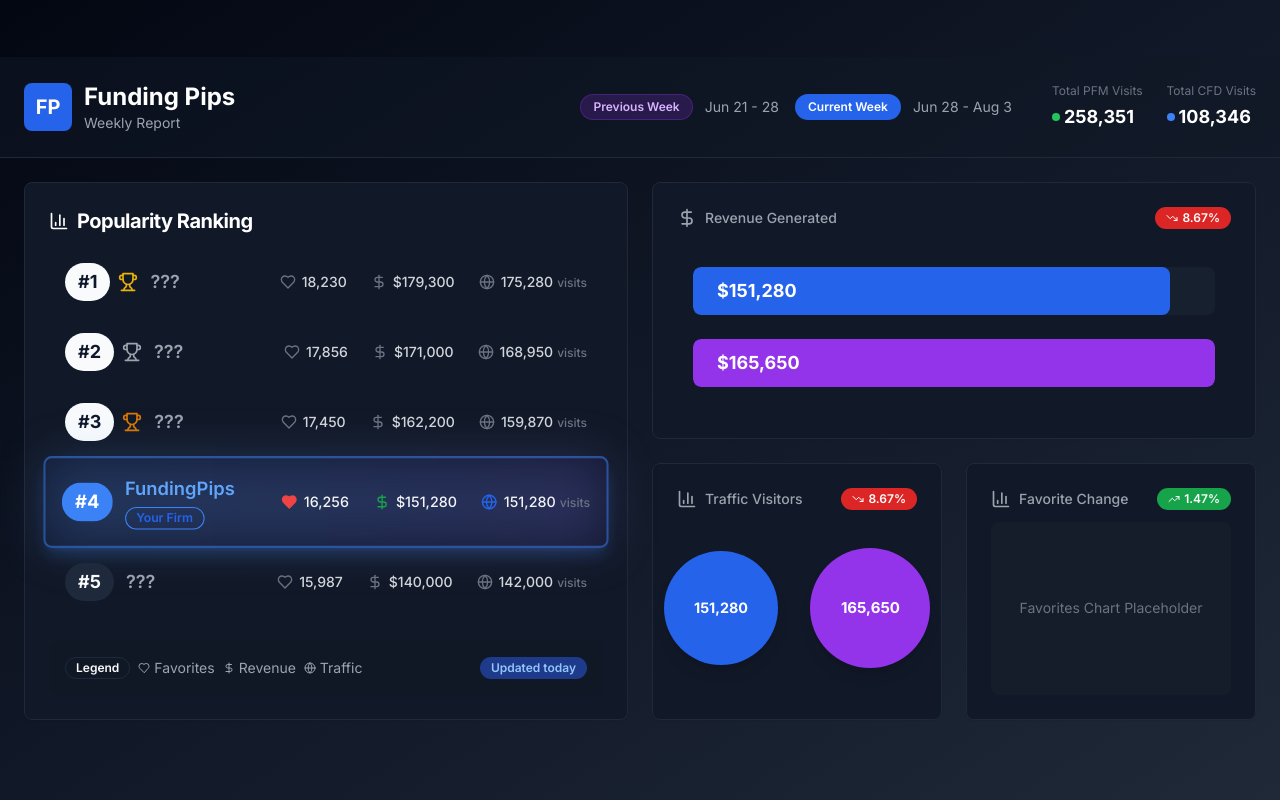
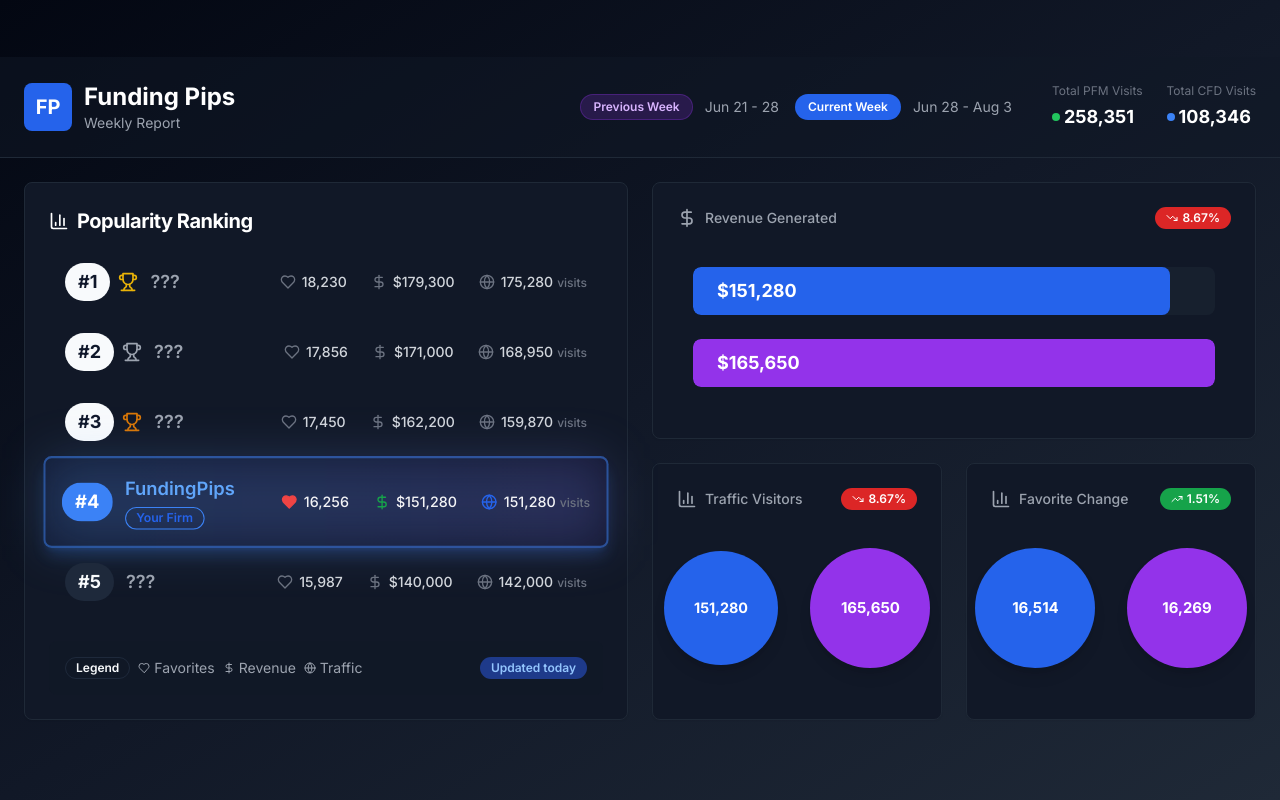
Before and after one commit to viniciusgmuller/pfm-dashboard-generator, a Next.js app: page / in a window 1280 px wide. Built offline with nearby package versions, Linux system fonts and the light colour scheme.

Commit message:
feat: Favorite Change Bubles Cards

```diff
--- a/components/FavoriteCard.tsx
+++ b/components/FavoriteCard.tsx
@@ -1,12 +1,49 @@
 "use client"
 
-import React from 'react'
+import React, { useState } from 'react'
 import { Card, CardContent, CardHeader } from '@/components/ui/card'
 import { Badge } from '@/components/ui/badge'
-import { BarChart3, TrendingUp } from 'lucide-react'
+import { BarChart3, TrendingDown, TrendingUp } from 'lucide-react'
 
 const FavoriteCard: React.FC = () => {
-  const changePercentage = 1.47
+  const [currentWeekFavorites, setCurrentWeekFavorites] = useState(16514)
+  const [previousWeekFavorites, setPreviousWeekFavorites] = useState(16269)
+  const [editingCurrent, setEditingCurrent] = useState(false)
+  const [editingPrevious, setEditingPrevious] = useState(false)
+
+  // Calculate percentage change: ((current - previous) / previous) * 100
+  const changePercentage = ((currentWeekFavorites - previousWeekFavorites) / previousWeekFavorites) * 100
+
+  const formatNumber = (amount: number): string => {
+    return new Intl.NumberFormat('en-US').format(amount)
+  }
+
+  const handleCurrentEdit = (value: string) => {
+    const numValue = parseInt(value.replace(/[^\d]/g, '')) || 0
+    setCurrentWeekFavorites(numValue)
+  }
+
+  const handlePreviousEdit = (value: string) => {
+    const numValue = parseInt(value.replace(/[^\d]/g, '')) || 0
+    setPreviousWeekFavorites(numValue)
+  }
+
+  const handleKeyPress = (e: React.KeyboardEvent, isEditing: boolean, setEditing: (value: boolean) => void) => {
+    if (e.key === 'Enter') {
+      setEditing(false)
+    }
+    if (e.key === 'Escape') {
+      setEditing(false)
+    }
+  }
+
+  // Calculate bubble sizes based on favorite values (relative to max value)
+  const maxValue = Math.max(currentWeekFavorites, previousWeekFavorites)
+  const minBubbleSize = 60 // minimum bubble size in pixels
+  const maxBubbleSize = 120 // maximum bubble size in pixels
+
+  const currentBubbleSize = minBubbleSize + ((currentWeekFavorites / maxValue) * (maxBubbleSize - minBubbleSize))
+  const previousBubbleSize = minBubbleSize + ((previousWeekFavorites / maxValue) * (maxBubbleSize - minBubbleSize))
 
   return (
     <Card className="bg-gray-900 border-gray-800 h-full flex flex-col">
@@ -16,15 +53,83 @@
             <BarChart3 className="w-5 h-5" />
             <span className="text-sm font-medium">Favorite Change</span>
           </div>
-          <Badge className="flex items-center gap-1 bg-green-600 text-white">
-            <TrendingUp className="w-3 h-3" />
-            {changePercentage.toFixed(2)}%
+          <Badge className={`flex items-center gap-1 ${
+            changePercentage >= 0 ? 'bg-green-600' : 'bg-red-600'
+          } text-white`}>
+            {changePercentage >= 0 ? (
+              <TrendingUp className="w-3 h-3" />
+            ) : (
+              <TrendingDown className="w-3 h-3" />
+            )}
+            {Math.abs(changePercentage).toFixed(2)}%
           </Badge>
         </div>
       </CardHeader>
       <CardContent className="pt-0 flex-1 flex flex-col">
-        <div className="flex-1 bg-gray-800/30 rounded-lg flex items-center justify-center">
-          <div className="text-gray-500 text-sm">Favorites Chart Placeholder</div>
+        <div className="flex-1 flex items-center justify-center gap-8 px-4">
+          {/* Current Week Bubble */}
+          <div className="flex flex-col items-center">
+            <div
+              className="bg-blue-600 rounded-full flex items-center justify-center transition-all duration-1000 ease-out shadow-lg"
+              style={{
+                width: `${currentBubbleSize}px`,
+                height: `${currentBubbleSize}px`
+              }}
+            >
+              {editingCurrent ? (
+                <input
+                  type="text"
+                  value={formatNumber(currentWeekFavorites)}
+                  onChange={(e) => handleCurrentEdit(e.target.value)}
+                  onBlur={() => setEditingCurrent(false)}
+                  onKeyDown={(e) => handleKeyPress(e, editingCurrent, setEditingCurrent)}
+                  className="bg-transparent text-white font-bold text-center outline-none border-none w-20 text-sm"
+                  autoFocus
+                />
+              ) : (
+                <span
+                  className="text-white font-bold text-center cursor-pointer hover:bg-blue-700/50 px-2 py-1 rounded transition-colors text-sm"
+                  onClick={() => setEditingCurrent(true)}
+                  title="Click to edit"
+                  style={{ fontSize: `${Math.max(10, currentBubbleSize / 8)}px` }}
+                >
+                  {formatNumber(currentWeekFavorites)}
+                </span>
+              )}
+            </div>
+          </div>
+
+          {/* Previous Week Bubble */}
+          <div className="flex flex-col items-center">
+            <div
+              className="bg-purple-600 rounded-full flex items-center justify-center transition-all duration-1000 ease-out shadow-lg"
+              style={{
+                width: `${previousBubbleSize}px`,
+                height: `${previousBubbleSize}px`
+              }}
+            >
+              {editingPrevious ? (
+                <input
+                  type="text"
+                  value={formatNumber(previousWeekFavorites)}
+                  onChange={(e) => handlePreviousEdit(e.target.value)}
+                  onBlur={() => setEditingPrevious(false)}
+                  onKeyDown={(e) => handleKeyPress(e, editingPrevious, setEditingPrevious)}
+                  className="bg-transparent text-white font-bold text-center outline-none border-none w-20 text-sm"
+                  autoFocus
+                />
+              ) : (
+                <span
+                  className="text-white font-bold text-center cursor-pointer hover:bg-purple-700/50 px-2 py-1 rounded transition-colors text-sm"
+                  onClick={() => setEditingPrevious(true)}
+                  title="Click to edit"
+                  style={{ fontSize: `${Math.max(10, previousBubbleSize / 8)}px` }}
+                >
+                  {formatNumber(previousWeekFavorites)}
+                </span>
+              )}
+            </div>
+          </div>
         </div>
       </CardContent>
     </Card>
```
